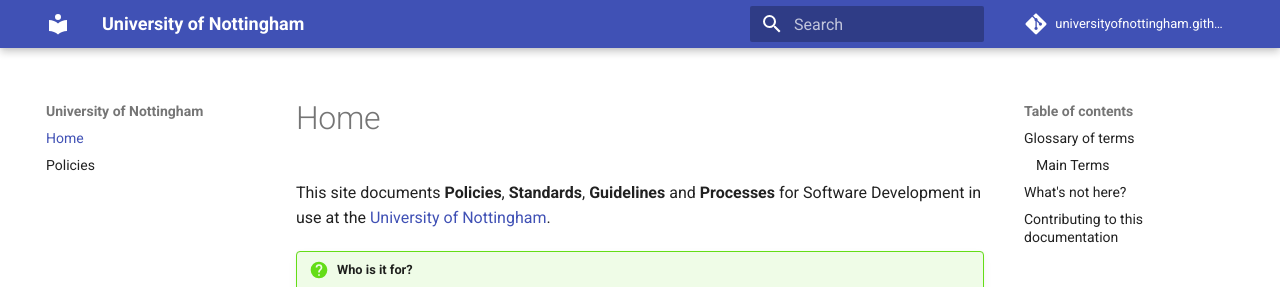
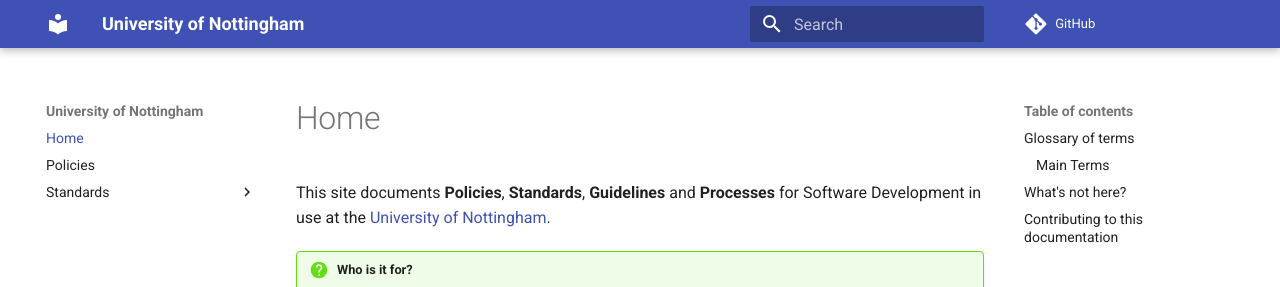
Before and after one commit to stylesm/universityofnottingham.github.io, an MkDocs documentation site: the page built from docs/index.md, in a window 1280 px wide. Shown: the top 287 px of the page. Built offline with MkDocs 1.6.1 and Material for MkDocs 9.7.7, drawn with Linux system fonts in a browser that asks for light colours; comment, search, counter and statistics services are not loaded; old or Windows-style settings are respelled for this version of MkDocs; some of the changed lines change nothing that is shown.

Commit message:
fixing github edit urls

```diff
--- a/mkdocs.yml
+++ b/mkdocs.yml
@@ -1,7 +1,7 @@
 site_name: University of Nottingham
 theme: 'material'
-repo_name: 'universityofnottingham.github.io'
 repo_url: 'https://github.com/UniversityOfNottingham/universityofnottingham.github.io'
+edit_uri: 'edit/source/docs/'
 markdown_extensions:
   - admonition
   - codehilite(guess_lang=false)
@@ -27,3 +27,8 @@
 pages:
   - Home: index.md
   - Policies: policies.md
+  - Standards:
+    - Code Quality and Standards: standards/code.md
+    - Javascript: standards/javascript.md
+    - PHP: standards/php.md
+    - Version Control: standards/version-control.md
```
